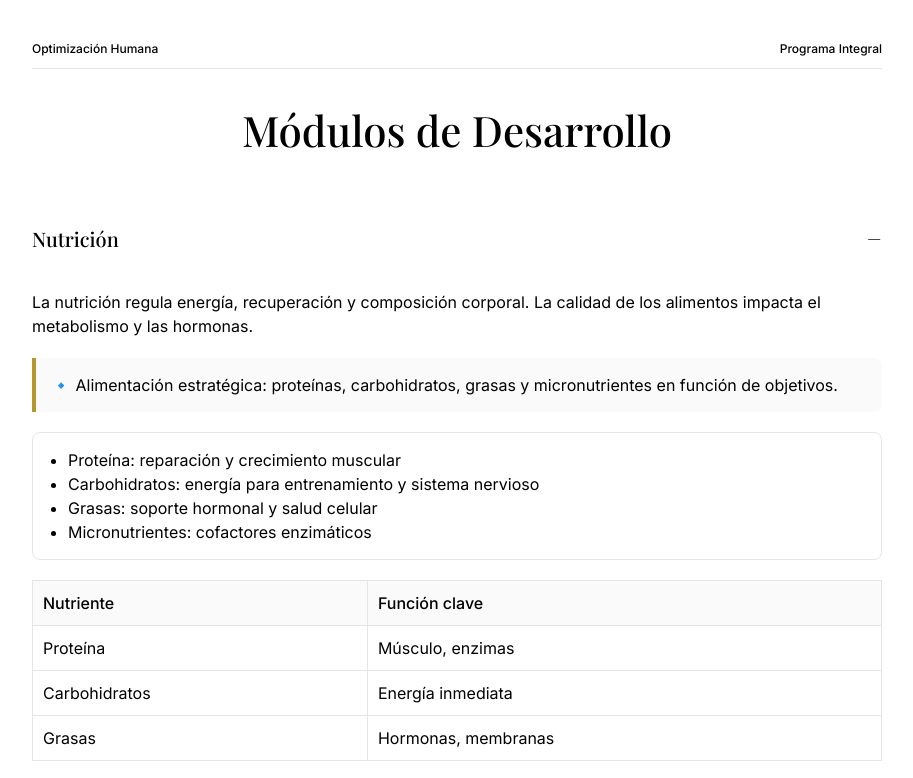
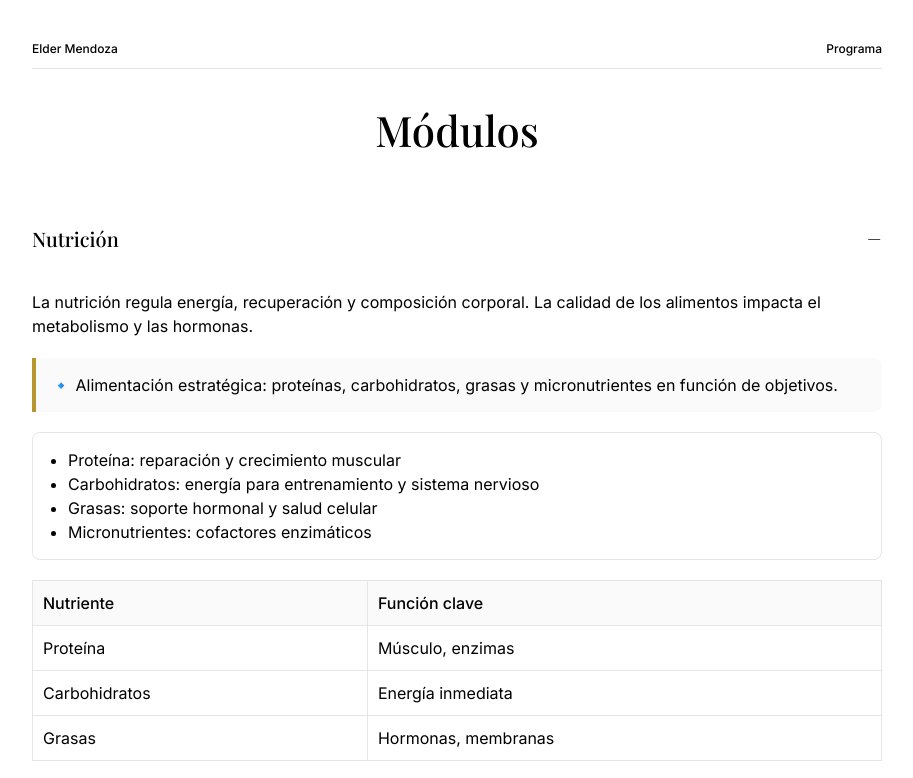
Before and after one commit to martinadolfo777/paginaconstruccion, a website: page eldermendoza.html in a window 1280 px wide. Shown: the top 778 px of the page, without its empty margins (183-1096 px from the left). Drawn offline with nearby package versions, Linux system fonts and the light colour scheme.

Commit message:
Update eldermendoza.html

```diff
--- a/eldermendoza.html
+++ b/eldermendoza.html
@@ -198,11 +198,11 @@ th {
 
 <div class="container">
     <div class="header">
-        <span>Optimización Humana</span>
-        <span>Programa Integral</span>
+        <span>Elder Mendoza</span>
+        <span>Programa</span>
     </div>
 
-    <h1>Módulos de Desarrollo</h1>
+    <h1>Módulos</h1>
 
     <!-- Módulo Nutrición -->
     <div class="accordion-item">
```
